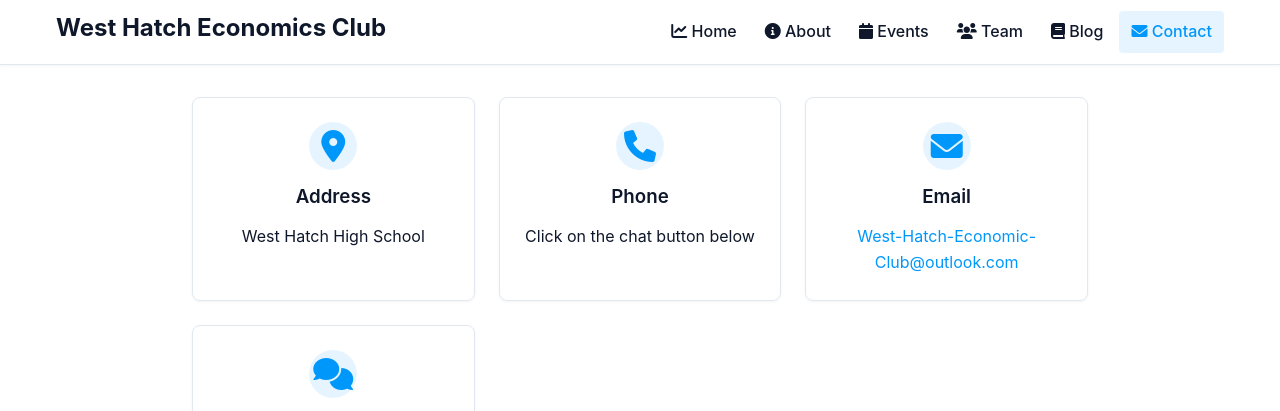
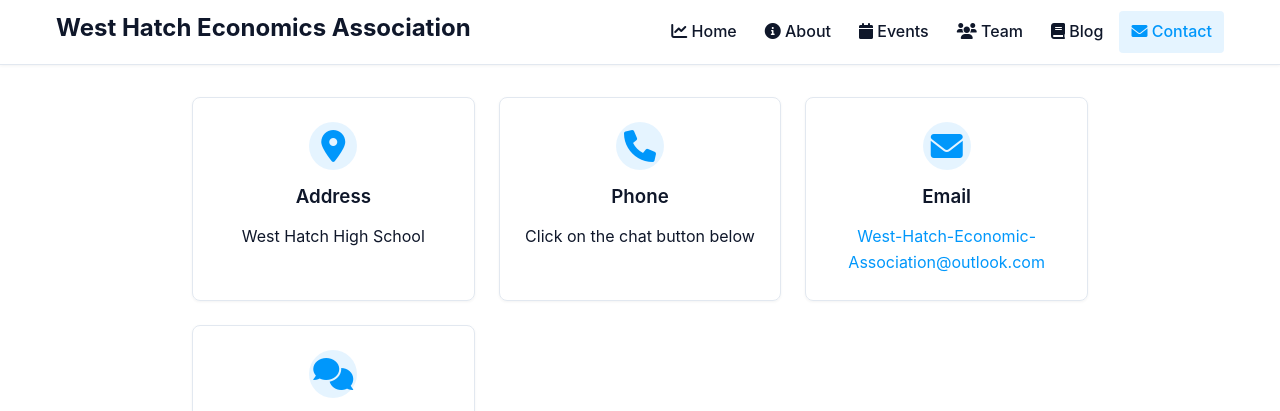
Before and after one commit to westhatcheconomicsclub/westhatcheconomicsclub.github.io, a website: page contact.html in a window 1280 px wide. Shown: the top 411 px of the page. Drawn offline with Linux system fonts and the light colour scheme.

Commit message:
Update contact.html

```diff
--- a/contact.html
+++ b/contact.html
@@ -3,7 +3,7 @@
 <head>
     <meta charset="UTF-8">
     <meta name="viewport" content="width=device-width, initial-scale=1.0">
-    <title>Contact - West Hatch Economics Club</title>
+    <title>Contact - West Hatch Economics Association</title>
     <link rel="stylesheet" href="styles.css">
     <link href="https://cdnjs.cloudflare.com/ajax/libs/font-awesome/6.0.0/css/all.min.css" rel="stylesheet">
 </head>
@@ -13,7 +13,7 @@
         <nav class="border-b border-border">
             <div class="container mx-auto px-4">
                 <div class="flex h-16 items-center justify-between">
-                    <h1 class="text-2xl font-bold">West Hatch Economics Club</h1>
+                    <h1 class="text-2xl font-bold">West Hatch Economics Association</h1>
                     <div class="hamburger" onclick="toggleMenu()">
                         <span></span>
                         <span></span>
@@ -59,8 +59,8 @@
                             <i class="fas fa-envelope fa-2x"></i>
                         </div>
                         <h3 class="font-semibold">Email</h3>
-                        <a href="mailto:West-Hatch-Economic-Club@outlook.com" class="text-primary hover-underline">
-                            West-Hatch-Economic-Club@outlook.com
+                        <a href="mailto:West-Hatch-Economic-Association@outlook.com" class="text-primary hover-underline">
+                            West-Hatch-Economic-Association@outlook.com
                         </a>
                     </div>
 
```
